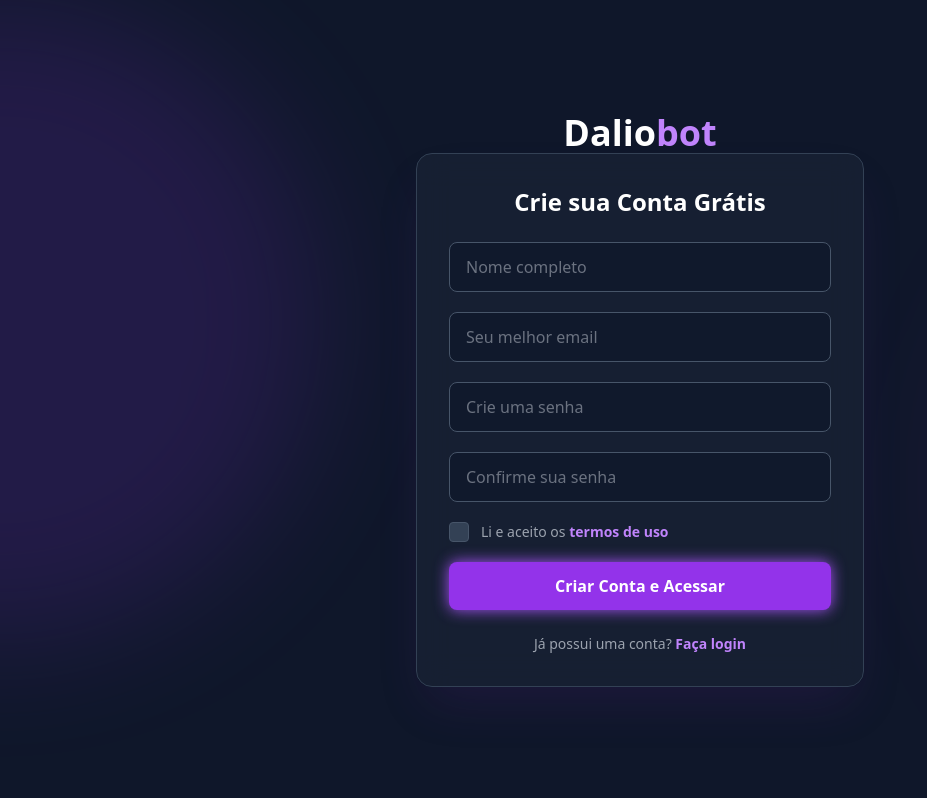
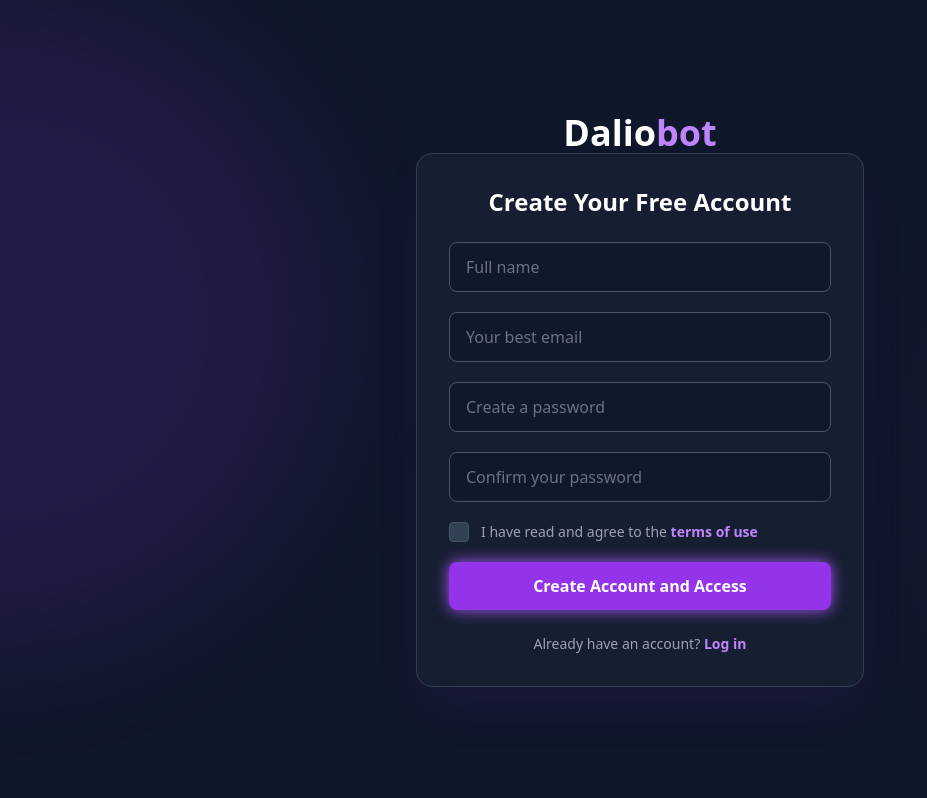
Before and after one commit to LucasDevMelo/DalioBot-SANDBOX, a Next.js app: page /cadastro in a window 1280 px wide. Shown: the whole page, without its empty margins (0-927 px from the left). Built offline with nearby package versions, Linux system fonts and the light colour scheme; no server answers.

Commit message:
ajuste de traducao em login e cadastro

```diff
--- a/app/cadastro/page.tsx
+++ b/app/cadastro/page.tsx
@@ -12,14 +12,14 @@ import { FaCheckCircle } from 'react-icons/fa';
 export default function CadastroPage() {
     const router = useRouter();
 
-    // Estados do formulário
+    // Form states
     const [nome, setNome] = useState('');
     const [email, setEmail] = useState('');
     const [senha, setSenha] = useState('');
     const [confirmarSenha, setConfirmarSenha] = useState('');
     const [aceitouTermos, setAceitouTermos] = useState(false);
 
-    // Estados de feedback e UI
+    // Feedback and UI states
     const [erro, setErro] = useState('');
     const [isLoading, setIsLoading] = useState(false);
     const [mostrarTermos, setMostrarTermos] = useState(false);
@@ -30,15 +30,15 @@ export default function CadastroPage() {
         setErro('');
 
         if (!aceitouTermos) {
-            setErro('Você precisa aceitar os termos de uso.');
+            setErro('You must accept the terms of use.');
             return;
         }
         if (senha !== confirmarSenha) {
-            setErro('As senhas não coincidem.');
+            setErro('The passwords do not match.');
             return;
         }
         if (senha.length < 6) {
-            setErro('A senha deve ter no mínimo 6 caracteres.');
+            setErro('Password must be at least 6 characters long.');
             return;
         }
 
@@ -61,11 +61,11 @@ export default function CadastroPage() {
             setTimeout(() => router.push('/home'), 3000);
 
         } catch (error: any) {
-            console.error('Erro no cadastro:', error.code);
+            console.error('Registration error:', error.code);
             if (error.code === 'auth/email-already-in-use') {
-                setErro('Este endereço de email já está em uso.');
+                setErro('This email address is already in use.');
             } else {
-                setErro('Ocorreu um erro inesperado. Tente novamente.');
+                setErro('An unexpected error occurred. Please try again.');
             }
         } finally {
             setIsLoading(false);
@@ -127,30 +127,30 @@ export default function CadastroPage() {
                                 exit={{ opacity: 0, y: -30 }}
                             >
                                 <motion.h2 variants={itemVariants} className="text-2xl font-bold text-center text-white mb-6">
-                                    Crie sua Conta Grátis
+                                    Create Your Free Account
                                 </motion.h2>
                                 <form onSubmit={handleCadastro} className="space-y-5">
-                                    <motion.input variants={itemVariants} type="text" placeholder="Nome completo" value={nome} onChange={(e) => setNome(e.target.value)} required className="w-full px-4 py-3 bg-slate-900/70 border border-slate-600 rounded-lg placeholder-gray-500 focus:outline-none focus:border-purple-500 focus:ring-1 focus:ring-purple-500" />
-                                    <motion.input variants={itemVariants} type="email" placeholder="Seu melhor email" value={email} onChange={(e) => setEmail(e.target.value)} required className="w-full px-4 py-3 bg-slate-900/70 border border-slate-600 rounded-lg placeholder-gray-500 focus:outline-none focus:border-purple-500 focus:ring-1 focus:ring-purple-500" />
-                                    <motion.input variants={itemVariants} type="password" placeholder="Crie uma senha" value={senha} onChange={(e) => setSenha(e.target.value)} required className="w-full px-4 py-3 bg-slate-900/70 border border-slate-600 rounded-lg placeholder-gray-500 focus:outline-none focus:border-purple-500 focus:ring-1 focus:ring-purple-500" />
-                                    <motion.input variants={itemVariants} type="password" placeholder="Confirme sua senha" value={confirmarSenha} onChange={(e) => setConfirmarSenha(e.target.value)} required className="w-full px-4 py-3 bg-slate-900/70 border border-slate-600 rounded-lg placeholder-gray-500 focus:outline-none focus:border-purple-500 focus:ring-1 focus:ring-purple-500" />
+                                    <motion.input variants={itemVariants} type="text" placeholder="Full name" value={nome} onChange={(e) => setNome(e.target.value)} required className="w-full px-4 py-3 bg-slate-900/70 border border-slate-600 rounded-lg placeholder-gray-500 focus:outline-none focus:border-purple-500 focus:ring-1 focus:ring-purple-500" />
+                                    <motion.input variants={itemVariants} type="email" placeholder="Your best email" value={email} onChange={(e) => setEmail(e.target.value)} required className="w-full px-4 py-3 bg-slate-900/70 border border-slate-600 rounded-lg placeholder-gray-500 focus:outline-none focus:border-purple-500 focus:ring-1 focus:ring-purple-500" />
+                                    <motion.input variants={itemVariants} type="password" placeholder="Create a password" value={senha} onChange={(e) => setSenha(e.target.value)} required className="w-full px-4 py-3 bg-slate-900/70 border border-slate-600 rounded-lg placeholder-gray-500 focus:outline-none focus:border-purple-500 focus:ring-1 focus:ring-purple-500" />
+                                    <motion.input variants={itemVariants} type="password" placeholder="Confirm your password" value={confirmarSenha} onChange={(e) => setConfirmarSenha(e.target.value)} required className="w-full px-4 py-3 bg-slate-900/70 border border-slate-600 rounded-lg placeholder-gray-500 focus:outline-none focus:border-purple-500 focus:ring-1 focus:ring-purple-500" />
 
                                     <motion.label variants={itemVariants} className="flex items-center text-sm gap-3 text-gray-400 cursor-pointer">
                                         <input type="checkbox" checked={aceitouTermos} onChange={(e) => setAceitouTermos(e.target.checked)} className="sr-only peer" />
                                         <div className="w-5 h-5 bg-slate-700 rounded border border-slate-600 peer-checked:bg-purple-600 peer-checked:border-purple-500 flex items-center justify-center transition-colors">
                                            {aceitouTermos && <FaCheckCircle className="text-white text-xs" />}
                                         </div>
-                                        <span>Li e aceito os <button type="button" onClick={() => setMostrarTermos(true)} className="text-purple-400 hover:underline font-semibold">termos de uso</button></span>
+                                        <span>I have read and agree to the <button type="button" onClick={() => setMostrarTermos(true)} className="text-purple-400 hover:underline font-semibold">terms of use</button></span>
                                     </motion.label>
 
                                     {erro && <motion.p initial={{opacity: 0}} animate={{opacity: 1}} className="text-red-500 text-sm text-center">{erro}</motion.p>}
 
                                     <motion.button variants={itemVariants} type="submit" disabled={isLoading} className="w-full bg-purple-600 text-white font-bold py-3 rounded-lg transition-all duration-300 ease-in-out hover:bg-purple-700 hover:scale-105 shadow-[0_0_15px_theme(colors.purple.500/50)] disabled:bg-slate-600 disabled:shadow-none disabled:cursor-not-allowed">
-                                        {isLoading ? 'Criando conta...' : 'Criar Conta e Acessar'}
+                                        {isLoading ? 'Creating account...' : 'Create Account and Access'}
                                     </motion.button>
                                 </form>
                                 <motion.p variants={itemVariants} className="text-sm text-center text-gray-400 mt-6">
-                                    Já possui uma conta? <Link href="/login" className="font-semibold text-purple-400 hover:underline">Faça login</Link>
+                                    Already have an account? <Link href="/login" className="font-semibold text-purple-400 hover:underline">Log in</Link>
                                 </motion.p>
                             </motion.div>
                         ) : (
@@ -162,9 +162,9 @@ export default function CadastroPage() {
                                 transition={{ type: 'spring' }}
                             >
                                 <FaCheckCircle className="text-5xl text-green-500 mx-auto mb-4" />
-                                <h2 className="text-2xl font-bold text-white">Conta Criada!</h2>
+                                <h2 className="text-2xl font-bold text-white">Account Created!</h2>
                                 <p className="text-gray-300 mt-2">
-                                    Bem-vindo(a) ao DalioBot Beta! Você será redirecionado em instantes.
+                                    Welcome to DalioBot Beta! You will be redirected in a moment.
                                 </p>
                             </motion.div>
                         )}
@@ -175,10 +175,10 @@ export default function CadastroPage() {
             {mostrarTermos && (
                 <Modal closeModal={() => setMostrarTermos(false)}>
                     <div className="flex justify-between items-center mb-4 border-b border-slate-700 pb-3">
-                        <h2 className="text-xl font-bold text-white">Termos de Uso</h2>
+                        <h2 className="text-xl font-bold text-white">Terms of Use</h2>
                         <button onClick={() => setMostrarTermos(false)} className="text-gray-400 hover:text-white text-3xl leading-none">&times;</button>
                     </div>
-                    {/* CORREÇÃO AQUI: Texto formatado com parágrafos e listas */}
+                    {/* O conteúdo dos termos já estava em inglês */}
                     <div className="text-sm text-gray-300 space-y-4 overflow-y-auto pr-2">
                         <p>
                             Please carefully read the terms and conditions below ("Terms of Use") so that you can enjoy our platform and all the services made available through it, all of which are the exclusive property of the website https://daliobot-en.netlify.app/. By using the platform, our products and/or services, including our content made available through the Platform, you are agreeing to these Terms of Use. If you do not agree, we ask that you do not use our products and/or services, as your use represents your full acceptance of these Terms of Use.
@@ -194,7 +194,7 @@ export default function CadastroPage() {
                             <li>The "DalioBot" website is not responsible for any type of financial transaction between the user and the developer/company that is commercializing the robot. We only connect investors and validated automated strategies. The entire hiring process is done directly by the strategy's owner and the user.</li>
                             <li>The statistical data of all robots are provided directly by the developer. Therefore, the accuracy of the information is their sole responsibility.</li>
                             <li>By registering a robot, you agree that the data contained in the import CSV has not been manipulated.</li>
-                            <li>The site offers no warranty linked to the Platform, or its use, and is not responsible for any damages or losses that result from its use. The use of the Platform and the robots disclosed is the sole responsibility of the user, who must use their own knowledge and techniques to decide on their investments.</li>
+                            <li>The site offers no warranty linked to the Platform, or its use, and is not responsible for any damages or losses that result from its use. The use of the Platform and the robots disclosed is the sole responsibility of theD user, who must use their own knowledge and techniques to decide on their investments.</li>
                         </ol>
                         <p className='font-bold text-white pt-2'>
                             Using the Beta Version
@@ -204,7 +204,7 @@ export default function CadastroPage() {
                         </p>
                     </div>
                     <div className="mt-6 text-right border-t border-slate-700 pt-4">
-                        <button onClick={() => setMostrarTermos(false)} className="bg-purple-600 text-white px-5 py-2 rounded-lg hover:bg-purple-700 transition-colors text-sm font-semibold">Fechar</button>
+                        <button onClick={() => setMostrarTermos(false)} className="bg-purple-600 text-white px-5 py-2 rounded-lg hover:bg-purple-700 transition-colors text-sm font-semibold">Close</button>
                     </div>
                 </Modal>
             )}
--- a/app/login/page.tsx
+++ b/app/login/page.tsx
@@ -27,16 +27,16 @@ export default function LoginPage() {
                 case 'auth/invalid-credential':
                 case 'auth/user-not-found':
                 case 'auth/wrong-password':
-                    setErro('Email ou senha inválidos.');
+                    setErro('Invalid email or password.');
                     break;
                 case 'auth/invalid-email':
-                    setErro('O formato do email é inválido.');
+                    setErro('The email format is invalid.');
                     break;
                 case 'auth/too-many-requests':
-                    setErro('Acesso bloqueado temporariamente. Tente novamente mais tarde.');
+                    setErro('Access temporarily blocked. Try again later.');
                     break;
                 default:
-                    setErro('Ocorreu um erro ao tentar fazer login.');
+                    setErro('An error occurred while trying to log in.');
                     break;
             }
         } finally {
@@ -87,14 +87,14 @@ export default function LoginPage() {
                     animate="visible"
                 >
                     <motion.h2 variants={itemVariants} className="text-2xl font-bold text-center text-white mb-6">
-                        Acessar Plataforma
+                        Access Platform
                     </motion.h2>
 
                     <form onSubmit={handleLogin} className="space-y-6">
                         <motion.div variants={itemVariants}>
                             <input
                                 type="email"
-                                placeholder="Seu email"
+                                placeholder="Your email"
                                 className="w-full px-4 py-3 bg-slate-900/70 border border-slate-600 rounded-lg text-gray-200 placeholder-gray-500 focus:outline-none focus:border-purple-500 focus:ring-1 focus:ring-purple-500 transition-colors"
                                 value={email}
                                 onChange={(e) => setEmail(e.target.value)}
@@ -104,7 +104,7 @@ export default function LoginPage() {
                         <motion.div variants={itemVariants}>
                             <input
                                 type="password"
-                                placeholder="Sua senha"
+                                placeholder="Your password"
                                 className="w-full px-4 py-3 bg-slate-900/70 border border-slate-600 rounded-lg text-gray-200 placeholder-gray-500 focus:outline-none focus:border-purple-500 focus:ring-1 focus:ring-purple-500 transition-colors"
                                 value={senha}
                                 onChange={(e) => setSenha(e.target.value)}
@@ -128,15 +128,15 @@ export default function LoginPage() {
                                 disabled={loading}
                                 className="w-full bg-purple-600 text-white font-bold py-3 rounded-lg transition-all duration-300 ease-in-out hover:bg-purple-700 hover:scale-105 shadow-[0_0_15px_theme(colors.purple.500/50)] hover:shadow-[0_0_25px_theme(colors.purple.500)] disabled:bg-slate-600 disabled:shadow-none disabled:hover:scale-100 disabled:cursor-not-allowed"
                             >
-                                {loading ? 'Entrando...' : 'Login'}
+                                {loading ? 'Logging in...' : 'Login'}
                             </button>
                         </motion.div>
                     </form>
 
                     <motion.p variants={itemVariants} className="text-sm text-center text-gray-400 mt-8">
-                        Ainda não tem uma conta?{' '}
+                        Don't have an account yet?{' '}
                         <Link href="/cadastro" className="font-semibold text-purple-400 hover:underline">
-                            Cadastre-se
+                            Sign up
                         </Link>
                     </motion.p>
                 </motion.div>
```
